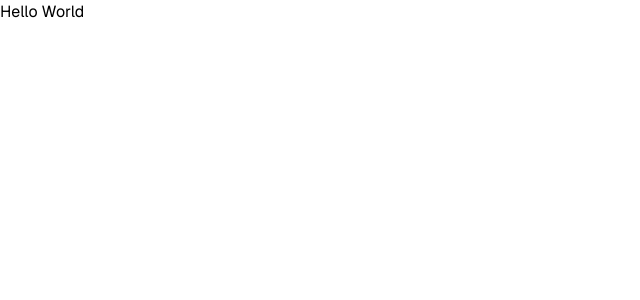
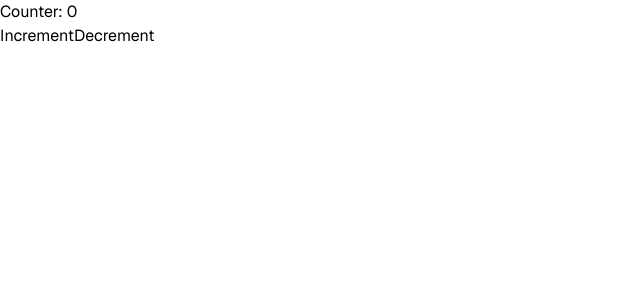
Before and after one commit to vaSIUl13/HW_Day-3, a Next.js app in the folder client/my-app/: page / in a window 1280 px wide. Shown: the top 300 px of the page, without its empty margins (0-640 px from the left). Built offline with nearby package versions, Linux system fonts and the light colour scheme.

Commit message:
feat: Add counter to the page

```diff
--- a/client/my-app/app/page.tsx
+++ b/client/my-app/app/page.tsx
@@ -1,6 +1,13 @@
+import { useState } from "react"
 
 export default function Home() {
+  const[counter, setCounter] = useState(0);
+
   return <>
-    <h1>Hello World</h1>
+  <div>
+    <h1>Counter: {counter}</h1>
+    <button onClick={() => setCounter(counter + 1)}>Increment</button>
+    <button onClick={() => setCounter(counter - 1)}>Decrement</button>
+  </div>
   </>
 }
```
